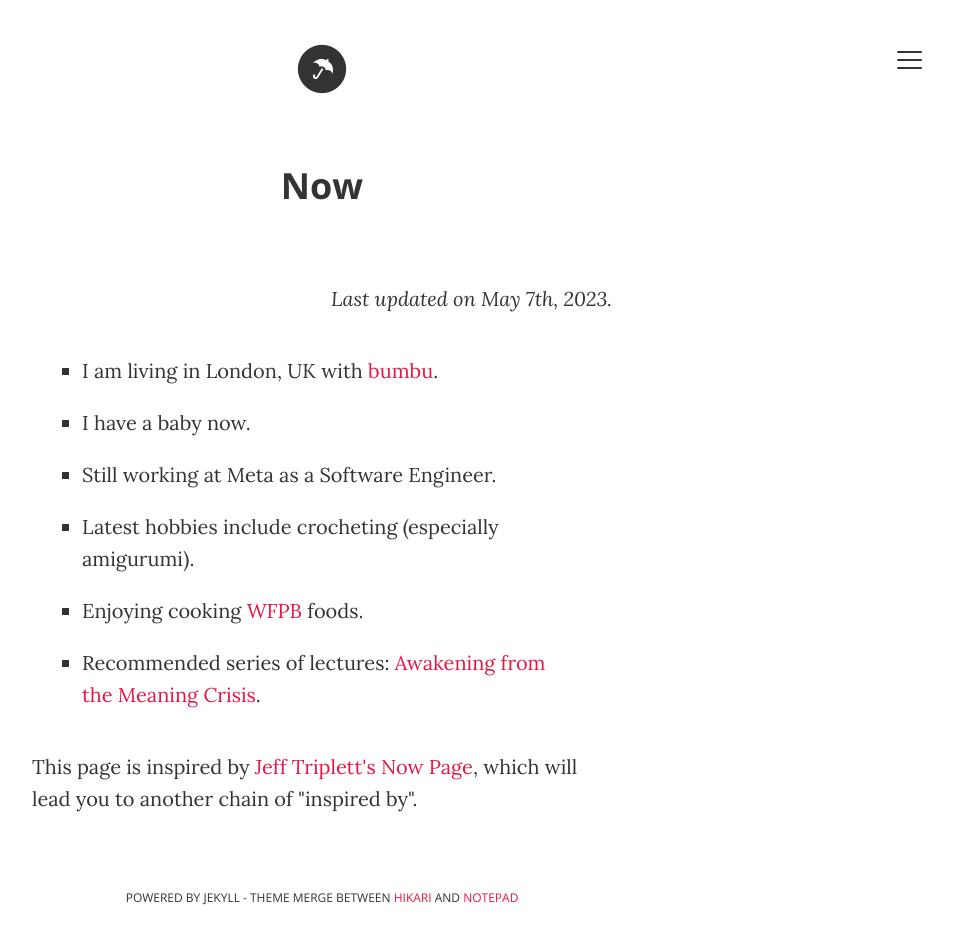
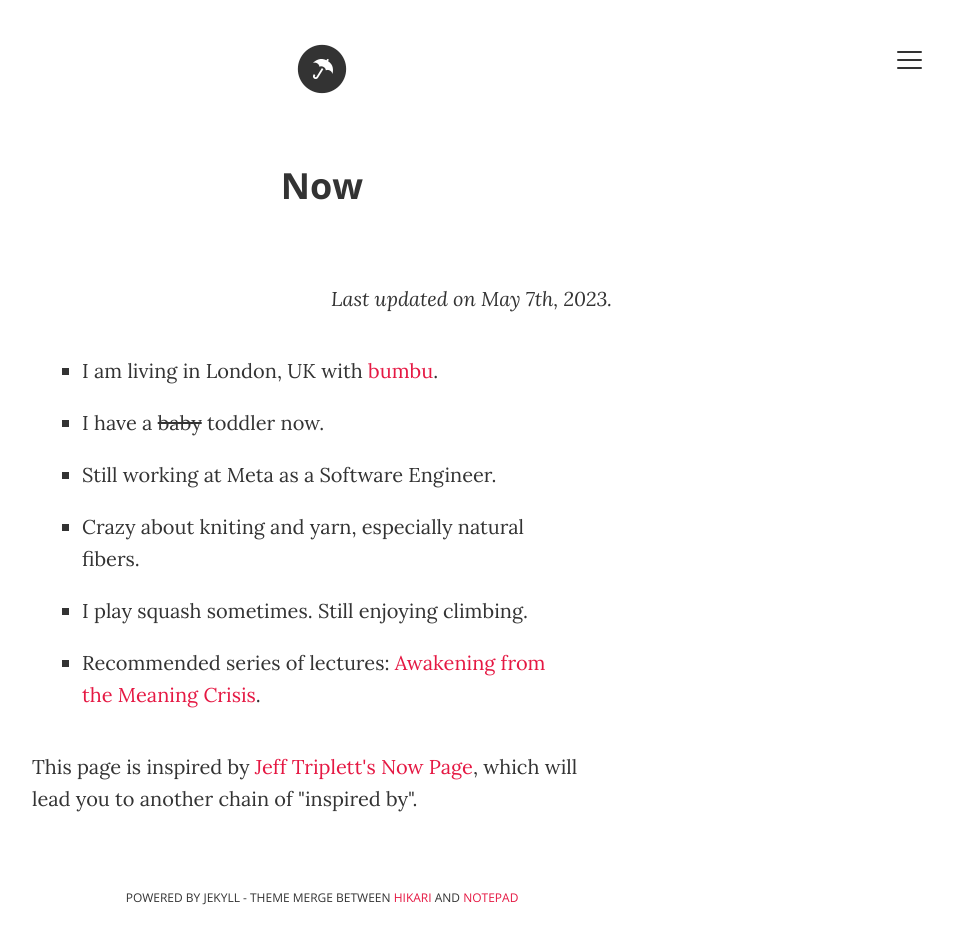
Before and after one commit to ana-balica/ana-balica.github.io, a Jekyll site: the page built from now.html, in a window 1280 px wide. Shown: the whole page, without its empty margins (318-1271 px from the left). Built offline with Jekyll 4.4.1, drawn with Linux system fonts in a browser that asks for light colours; comment, search, counter and statistics services are not loaded.

Commit message:
Update now.html

```diff
--- a/now.html
+++ b/now.html
@@ -9,10 +9,10 @@ description: "What I'm doing now"
   <p class="last-updated"><em>Last updated on May 7th, 2023.</em></p>
   <ul class="now-list">
       <li>I am living in London, UK with <a href="https://bumbu.me/" target="_blank">bumbu</a>.</li>
-      <li>I have a baby now.</li>
+      <li>I have a <s>baby</s> toddler now.</li>
       <li>Still working at Meta as a Software Engineer.</li>
-      <li>Latest hobbies include crocheting (especially amigurumi).</li>
-      <li>Enjoying cooking <a href="https://nutritionstudies.org/what-is-a-whole-food-plant-based-diet/" target="_blank">WFPB</a> foods.</li>
+      <li>Crazy about kniting and yarn, especially natural fibers.</li>
+      <li>I play squash sometimes. Still enjoying climbing.</li>
       <li>Recommended series of lectures: <a href="https://www.youtube.com/playlist?list=PLND1JCRq8Vuh3f0P5qjrSdb5eC1ZfZwWJ" target="_blank">Awakening from the Meaning Crisis</a>.</li>
   </ul>
 
```
